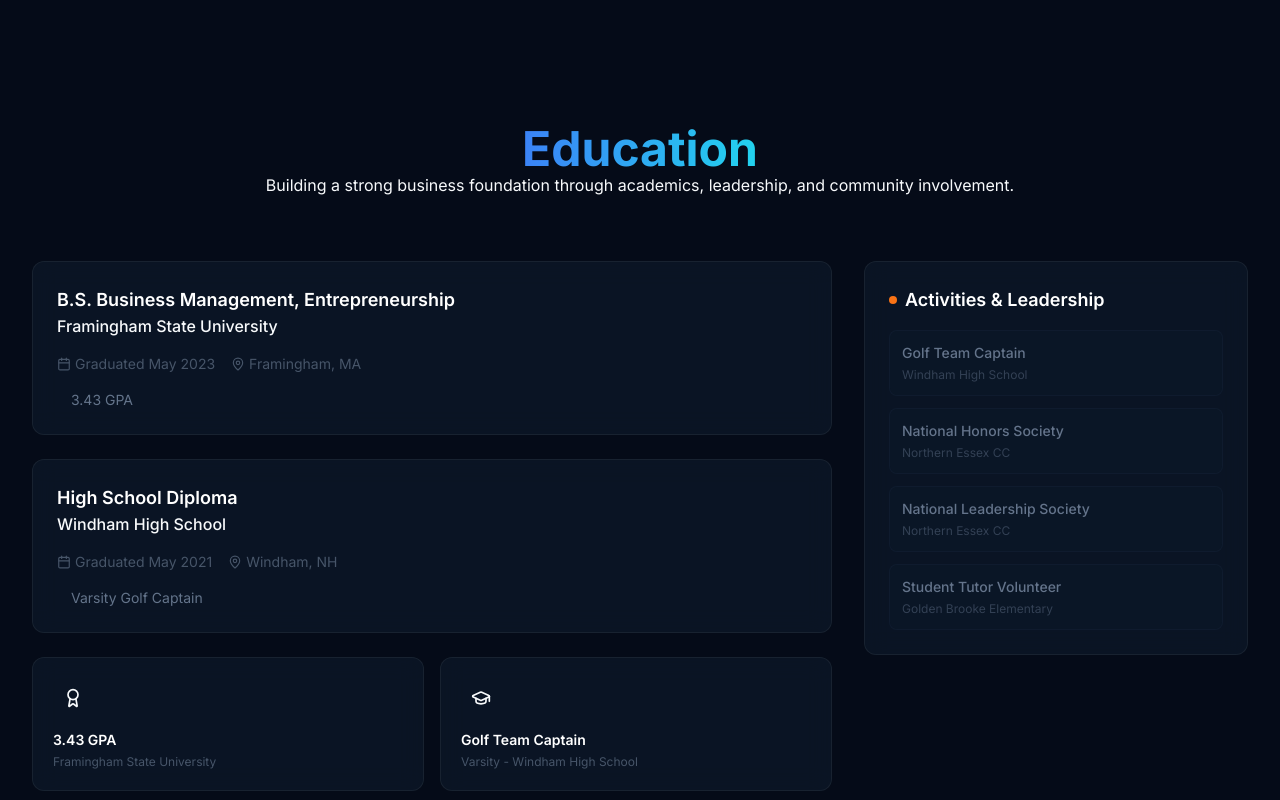
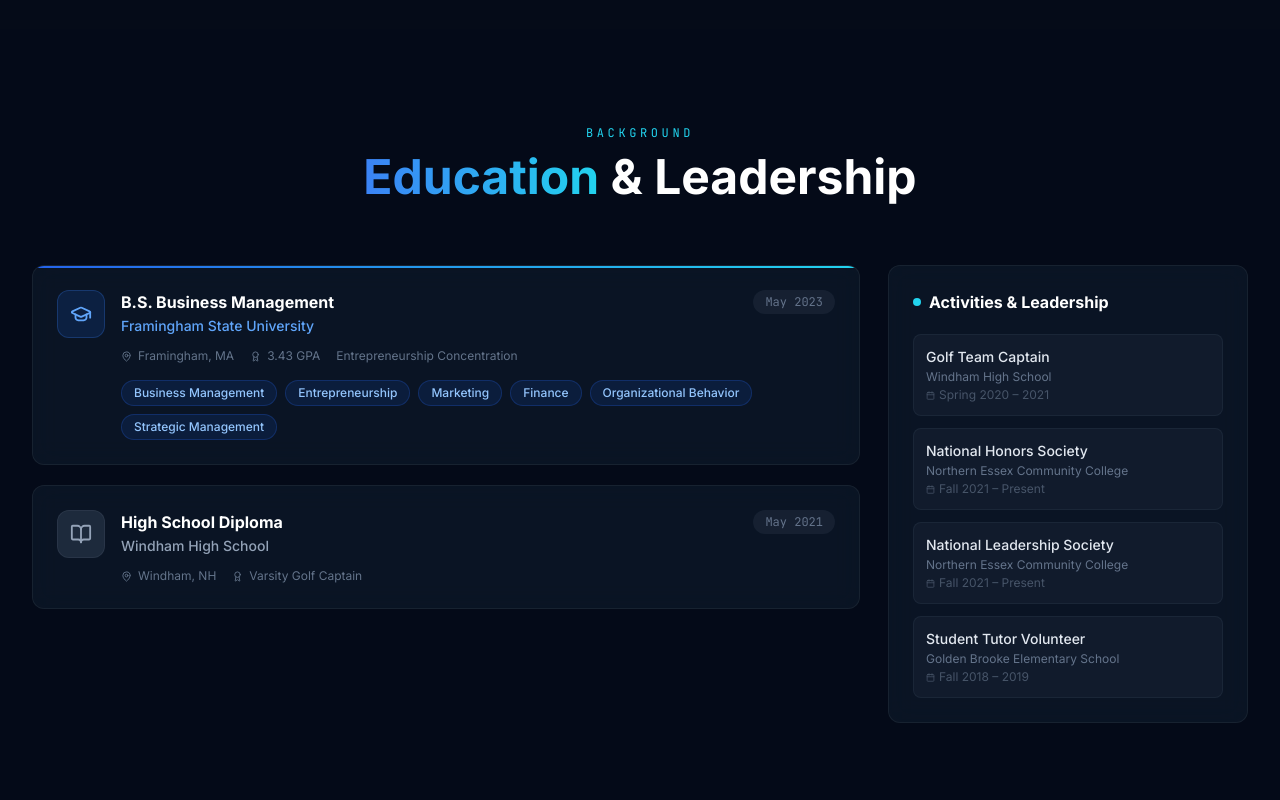
Before and after one commit to 603-websites/portfolio-aidan-carter, a React (Vite) app: page / in a window 1280 px wide. Shown: the part 3600-4400 px from the top of the page. Built offline with nearby package versions, Linux system fonts and the light colour scheme.

Commit message:
redesign: src/components/Education.jsx

```diff
--- a/src/components/Education.jsx
+++ b/src/components/Education.jsx
@@ -1,156 +1,135 @@
-import { motion } from 'framer-motion'
-import { useInView } from 'framer-motion'
+import { motion, useInView } from 'framer-motion'
 import { useRef } from 'react'
-import { GraduationCap, Award, MapPin, Calendar } from 'lucide-react'
+import { GraduationCap, BookOpen, Award, MapPin, Calendar } from 'lucide-react'
+
+const activities = [
+  { name: 'Golf Team Captain',       org: 'Windham High School',               period: 'Spring 2020 – 2021' },
+  { name: 'National Honors Society', org: 'Northern Essex Community College',  period: 'Fall 2021 – Present' },
+  { name: 'National Leadership Society', org: 'Northern Essex Community College', period: 'Fall 2021 – Present' },
+  { name: 'Student Tutor Volunteer', org: 'Golden Brooke Elementary School',   period: 'Fall 2018 – 2019' },
+]
 
 const Education = () => {
   const ref = useRef(null)
-  const isInView = useInView(ref, { once: true, margin: "-100px" })
-
-  const education = [
-    {
-      degree: "B.S. Business Management, Entrepreneurship",
-      school: "Framingham State University",
-      location: "Framingham, MA",
-      period: "Graduated May 2023",
-      honors: "3.43 GPA",
-      minors: null,
-      current: false
-    },
-    {
-      degree: "High School Diploma",
-      school: "Windham High School",
-      location: "Windham, NH",
-      period: "Graduated May 2021",
-      honors: "Varsity Golf Captain",
-      minors: null,
-      current: false
-    }
-  ]
-
-  const highlights = [
-    {
-      icon: Award,
-      title: "3.43 GPA",
-      detail: "Framingham State University"
-    },
-    {
-      icon: GraduationCap,
-      title: "Golf Team Captain",
-      detail: "Varsity - Windham High School"
-    }
-  ]
-
-  const clubs = [
-    { name: "Golf Team Captain", status: "Windham High School" },
-    { name: "National Honors Society", status: "Northern Essex CC" },
-    { name: "National Leadership Society", status: "Northern Essex CC" },
-    { name: "Student Tutor Volunteer", status: "Golden Brooke Elementary" },
-  ]
+  const isInView = useInView(ref, { once: true, margin: '-100px' })
 
   return (
-    <section id="education" className="py-24 relative">
+    <section id="education" className="py-24 relative" style={{ background: 'rgba(5, 11, 24, 0.5)' }}>
       <div className="max-w-7xl mx-auto px-4 sm:px-6 lg:px-8">
+
         <motion.div
           ref={ref}
-          initial={{ opacity: 0, y: 50 }}
+          initial={{ opacity: 0, y: 30 }}
           animate={isInView ? { opacity: 1, y: 0 } : {}}
           transition={{ duration: 0.6 }}
           className="text-center mb-16"
         >
+          <span className="section-label">Background</span>
           <h2 className="section-heading">
-            <span className="gradient-text">Education</span>
+            <span className="gradient-text">Education</span> & Leadership
           </h2>
-          <p className="section-subheading mx-auto">
-            Building a strong business foundation through academics, leadership, and community involvement.
-          </p>
         </motion.div>
 
-        <div className="grid lg:grid-cols-3 gap-8">
-          <div className="lg:col-span-2 space-y-6">
-            {education.map((edu, index) => (
+        <div className="grid lg:grid-cols-[1fr_360px] gap-7">
+
+          {/* Education cards */}
+          <div className="space-y-5">
             <motion.div
-                key={edu.school}
               initial={{ opacity: 0, x: -30 }}
               animate={isInView ? { opacity: 1, x: 0 } : {}}
-                transition={{ duration: 0.5, delay: index * 0.15 }}
+              transition={{ delay: 0.1 }}
+              className="glass rounded-xl p-6 card-hover relative overflow-hidden"
+            >
+              <div className="absolute top-0 left-0 right-0 h-0.5 bg-gradient-to-r from-blue-600 to-cyan-400" />
+              <div className="flex items-start gap-4">
+                <div className="w-12 h-12 rounded-xl bg-blue-600/15 border border-blue-500/25 flex items-center justify-center shrink-0">
+                  <GraduationCap size={22} className="text-blue-400" />
+                </div>
+                <div className="flex-1">
+                  <div className="flex flex-wrap items-start justify-between gap-2 mb-3">
+                    <div>
+                      <h3 className="text-white font-bold">B.S. Business Management</h3>
+                      <p className="text-blue-400 font-medium text-sm mt-0.5">
+                        Framingham State University
+                      </p>
+                    </div>
+                    <span className="font-mono text-xs text-slate-500 bg-slate-800/60 px-3 py-1 rounded-full">
+                      May 2023
+                    </span>
+                  </div>
+                  <div className="flex flex-wrap gap-4 text-xs text-slate-500 mb-4">
+                    <span className="flex items-center gap-1.5"><MapPin size={11} />Framingham, MA</span>
+                    <span className="flex items-center gap-1.5"><Award size={11} />3.43 GPA</span>
+                    <span className="flex items-center gap-1.5">Entrepreneurship Concentration</span>
+                  </div>
+                  <div className="flex flex-wrap gap-2">
+                    {['Business Management', 'Entrepreneurship', 'Marketing', 'Finance', 'Organizational Behavior', 'Strategic Management'].map((c) => (
+                      <span key={c} className="tech-badge">{c}</span>
+                    ))}
+                  </div>
+                </div>
+              </div>
+            </motion.div>
+
+            <motion.div
+              initial={{ opacity: 0, x: -30 }}
+              animate={isInView ? { opacity: 1, x: 0 } : {}}
+              transition={{ delay: 0.2 }}
               className="glass rounded-xl p-6 card-hover"
             >
-                <div className="flex flex-wrap items-start justify-between gap-2 mb-4">
+              <div className="flex items-start gap-4">
+                <div className="w-12 h-12 rounded-xl bg-slate-700/50 border border-slate-600/30 flex items-center justify-center shrink-0">
+                  <BookOpen size={22} className="text-slate-400" />
+                </div>
+                <div className="flex-1">
+                  <div className="flex flex-wrap items-start justify-between gap-2">
                     <div>
-                    <h3 className="text-lg font-semibold text-white">{edu.degree}</h3>
-                    <p className="text-primary-400 font-medium">{edu.school}</p>
+                      <h3 className="text-white font-bold">High School Diploma</h3>
+                      <p className="text-slate-400 font-medium text-sm mt-0.5">Windham High School</p>
                     </div>
-                  {edu.current && (
-                    <span className="px-3 py-1 text-xs font-medium bg-green-500/20 text-green-400 rounded-full border border-green-500/30">
-                      Current
+                    <span className="font-mono text-xs text-slate-500 bg-slate-800/60 px-3 py-1 rounded-full">
+                      May 2021
                     </span>
-                  )}
+                  </div>
+                  <div className="flex flex-wrap gap-4 text-xs text-slate-500 mt-3">
+                    <span className="flex items-center gap-1.5"><MapPin size={11} />Windham, NH</span>
+                    <span className="flex items-center gap-1.5"><Award size={11} />Varsity Golf Captain</span>
+                  </div>
+                </div>
+              </div>
+            </motion.div>
           </div>
 
-                <div className="flex flex-wrap gap-4 text-sm text-dark-400 mb-4">
-                  <span className="flex items-center gap-1">
-                    <Calendar size={14} />
-                    {edu.period}
-                  </span>
-                  <span className="flex items-center gap-1">
-                    <MapPin size={14} />
-                    {edu.location}
-                  </span>
-                </div>
-
-                <div className="space-y-2">
-                  <p className="text-dark-300 text-sm flex items-center gap-2">
-                    <span className="w-1.5 h-1.5 bg-primary-500 rounded-full shrink-0" />
-                    {edu.honors}
+          {/* Activities sidebar */}
+          <motion.div
+            initial={{ opacity: 0, x: 30 }}
+            animate={isInView ? { opacity: 1, x: 0 } : {}}
+            transition={{ delay: 0.3 }}
+            className="glass rounded-xl p-6 h-fit"
+          >
+            <h3 className="text-white font-bold mb-5 flex items-center gap-2">
+              <span className="w-2 h-2 rounded-full bg-cyan-400 inline-block" />
+              Activities & Leadership
+            </h3>
+            <div className="space-y-3">
+              {activities.map((a, i) => (
+                <motion.div
+                  key={a.name}
+                  initial={{ opacity: 0, y: 10 }}
+                  animate={isInView ? { opacity: 1, y: 0 } : {}}
+                  transition={{ delay: 0.4 + i * 0.08 }}
+                  className="p-3 rounded-lg bg-slate-800/40 border border-slate-700/30"
+                >
+                  <p className="text-slate-200 font-medium text-sm">{a.name}</p>
+                  <p className="text-slate-500 text-xs mt-0.5">{a.org}</p>
+                  <p className="text-slate-600 text-xs mt-0.5 flex items-center gap-1">
+                    <Calendar size={9} />{a.period}
                   </p>
-                </div>
-              </motion.div>
-            ))}
-
-            {/* Highlights */}
-            <div className="grid sm:grid-cols-2 gap-4">
-              {highlights.map((item, index) => (
-                <motion.div
-                  key={item.title}
-                  initial={{ opacity: 0, y: 20 }}
-                  animate={isInView ? { opacity: 1, y: 0 } : {}}
-                  transition={{ duration: 0.4, delay: 0.4 + index * 0.1 }}
-                  className="glass rounded-xl p-5 card-hover"
-                >
-                  <div className="w-10 h-10 rounded-lg bg-primary-500/10 flex items-center justify-center mb-3">
-                    <item.icon className="text-primary-400" size={20} />
-                  </div>
-                  <h4 className="text-white font-semibold text-sm">{item.title}</h4>
-                  <p className="text-dark-400 text-xs mt-1">{item.detail}</p>
                 </motion.div>
               ))}
             </div>
-          </div>
+          </motion.div>
 
-          {/* Clubs sidebar */}
-          <motion.div
-            initial={{ opacity: 0, x: 30 }}
-            animate={isInView ? { opacity: 1, x: 0 } : {}}
-            transition={{ duration: 0.5, delay: 0.3 }}
-            className="glass rounded-xl p-6 h-fit"
-          >
-            <h3 className="text-lg font-semibold text-white mb-4 flex items-center gap-2">
-              <span className="w-2 h-2 bg-orange-500 rounded-full" />
-              Activities & Leadership
-            </h3>
-            <div className="space-y-3">
-              {clubs.map((club) => (
-                <div
-                  key={club.name}
-                  className="p-3 rounded-lg bg-dark-800/50 border border-dark-700/50"
-                >
-                  <p className="text-dark-300 font-medium text-sm">{club.name}</p>
-                  <p className="text-xs text-dark-500 mt-1">{club.status}</p>
-                </div>
-              ))}
-            </div>
-          </motion.div>
         </div>
       </div>
     </section>
```
Lines whose indentation alone changed are shown as unchanged.
